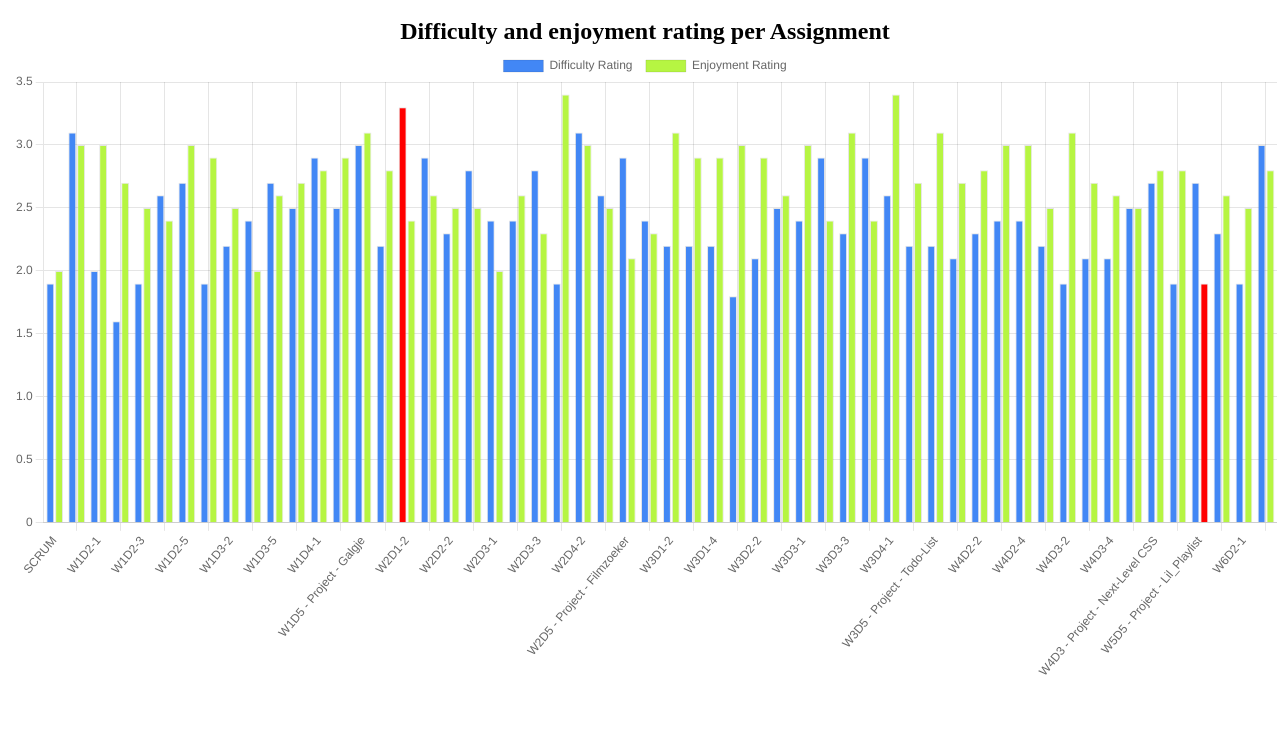
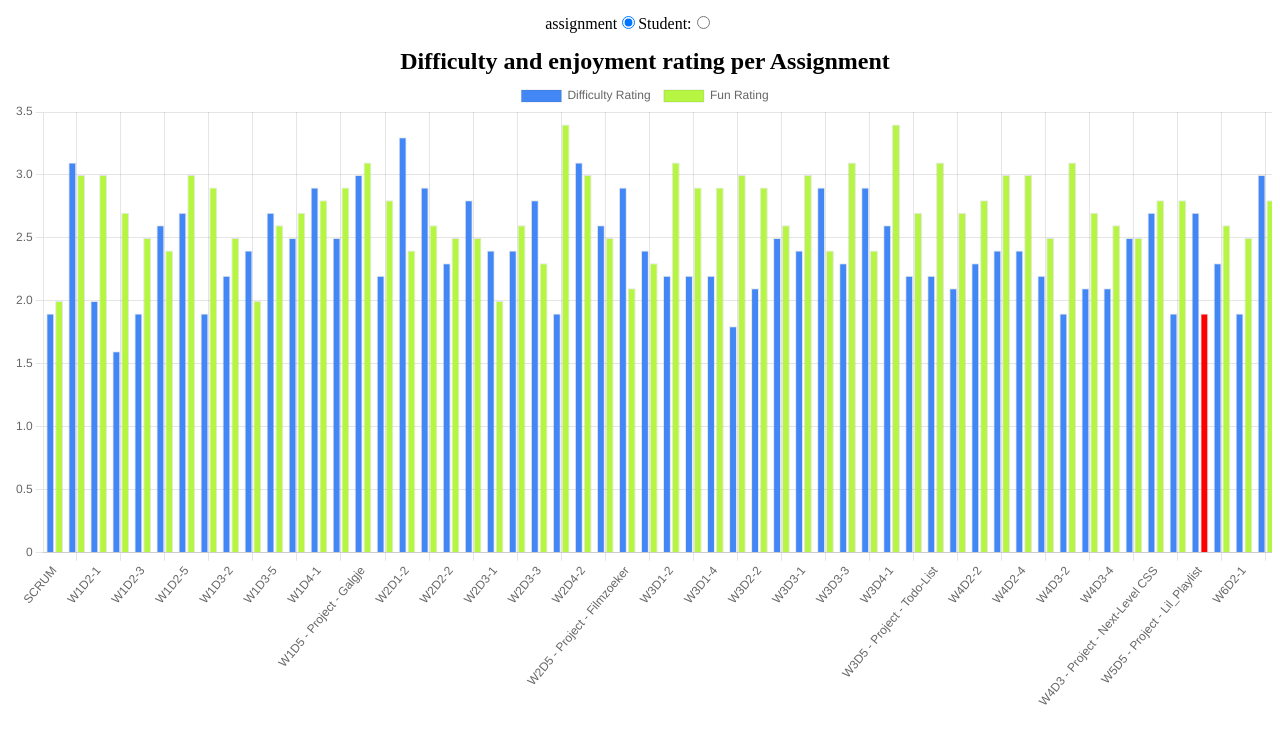
Before and after one commit to SamHogenbirk/eindopdracht, a React (Create React App) app in the folder my-app/: page / in a window 1280 px wide. Shown: the top 742 px of the page. Built offline with nearby package versions, Linux system fonts and the light colour scheme.

Commit message:
added more chart logic and some cleanUp

```diff
--- a/my-app/src/App.css
+++ b/my-app/src/App.css
@@ -15,3 +15,17 @@
   padding: 5px;
   text-align: center;
 }
+
+.chart-wrapper{
+
+  overflow-x: scroll;
+}
+
+.radio{
+
+  margin:auto;
+  width: 15%;
+  padding: 5px;
+
+
+}
--- a/my-app/src/App.js
+++ b/my-app/src/App.js
@@ -1,7 +1,7 @@
 import React from 'react';
-import LineChart from "./components/LineChart"
-import BarChart from "./components/BarChart"
 import Test from "./components/Test"
+import MainPage from './pages/MainPage'
+import Student from './pages/Student'
 import { Route, Routes } from 'react-router-dom';
 import './App.css';
 
@@ -10,9 +10,9 @@ function App() {
   return (
     <div>
       <Routes>
-        <Route path="/" element={<BarChart />} />
+        <Route path="/" element={<MainPage />} />
+        <Route path="/student" element={<Student />} />
         {/* <Test /> */}
-        {/* <LineChart /> */}
       </Routes>
     </div>
   )
--- a/my-app/src/components/BarChart.js
+++ b/my-app/src/components/BarChart.js
@@ -1,78 +1,45 @@
 import React from "react"
-import { useState } from "react"
+import Chart from "chart.js/auto"
 import { Bar } from 'react-chartjs-2'
-import { useSelector } from "react-redux"
 
-
-function BarChart() {
-
-    const data = useSelector((state) => state.data.StudentData)
+function BarChart(data) {
 
     const barOptions = {
         responsive: true,
         plugins: {
-            legend: {
-                position: 'top',
-            },
             title: {
                 display: true,
-                text: "Difficulty and Enjoyment Rating per Assignment"
+                text: data.props.title
             }
         }
     }
 
-    const assignmentArray = [...new Set(data.map(item => item.assignment))]
-
-    const AverageDifficultyRating = (data) => {
-        const averageDifficultyRatingPerAssigntment = assignmentArray.map((assignment) => {
-            const difficultyRatingPerAssignment = data.filter((data) => data.assignment === assignment).map((data) => data.difficulty)
-            const averageDifficultyRating = difficultyRatingPerAssignment.reduce((a, b) => a + b) / difficultyRatingPerAssignment.length
-            return averageDifficultyRating
-
-        })
-        return averageDifficultyRatingPerAssigntment
-    }
-
-    const difficulty = AverageDifficultyRating(data)
-
-    const AverageFunRating = (data) => {
-        const averageFunRatingPerAssigntment = assignmentArray.map((assignment) => {
-            const funRatingPerAssignment = data.filter((data) => data.assignment === assignment).map((data) => data.fun)
-            const averageFunRating = funRatingPerAssignment.reduce((a, b) => a + b) / funRatingPerAssignment.length
-            return averageFunRating
-
-        })
-        return averageFunRatingPerAssigntment
-    }
-
-    console.log(assignmentArray)
-
-    const fun = AverageFunRating(data)
-
-    const [barData, setBarData] = useState({
-
-        labels: assignmentArray, //horizontal axis
+    const barData =
+    {
+        labels: data.props.horizontalArray, //horizontal axis
 
         datasets: [
             {
                 label: "Difficulty Rating ",
-                data: difficulty, //vertical axis
-                backgroundColor: difficulty.map(item => item > 3.2 || item < 1 ? "red" : "rgb(66, 135, 245)"),
+                data: data.props.verticalArrayDifficulty, //vertical axis
+                backgroundColor: data.props.verticalArrayDifficulty
+                    .map(item => item > 3.5 || item < 1 ? "red" : "rgb(66, 135, 245)"),
 
                 borderWidth: 1
             },
             {
-                label: "Enjoyment Rating",
-                data: fun, //vertical axis
-                backgroundColor: fun.map(item => item < 2 ? "red" : "rgb(182, 245, 66)"),
+                label: "Fun Rating",
+                data: data.props.verticalArrayFun, //vertical axis
+                backgroundColor: data.props.verticalArrayFun
+                    .map(item => item < 2 ? "red" : "rgb(182, 245, 66)"),
 
                 borderWidth: 1
             }]
-    })
+    }
 
     return (
         <div className="chart">
-            <h2 className="chart-title" >Difficulty and enjoyment rating per Assignment</h2>
+            <h2 className="chart-title" >{barOptions.plugins.title.text}</h2>
             <Bar
                 data={barData}
                 options={{ barOptions }}
--- a/my-app/src/components/Test.js
+++ b/my-app/src/components/Test.js
@@ -5,49 +5,21 @@ import { useSelector } from "react-redux"
 const Test = () => {
 
     const data = useSelector((state) => state.data.StudentData)
+    console.log(data)
 
-    const calculateAverageDifficultyRatingPerAssigntment = (data) => {
-        const assignments = data.map((data) => data.assignment)
-        const uniqueAssignments = [...new Set(assignments)]
-        const averageDifficultyRatingPerAssigntment = uniqueAssignments.map((assignment) => {
-            const difficultyRatingPerAssignment = data.filter((data) => data.assignment === assignment).map((data) => data.difficultyRating)
-            const averageDifficultyRating = difficultyRatingPerAssignment.reduce((a, b) => a + b) / difficultyRatingPerAssignment.length
-            return averageDifficultyRating
+// const calculateAverageDifficultyRatingPerStudent=(data) => {
+//     const averageDifficultyRatingPerStudent = studentArray.map((student) => {
+//         const difficultyRatingPerStudent =
+//             data.filter((data) => data.studentName === student)
+//                 .map((data) => data.difficulty)
 
-        })
+//         const averageDifficultyRating = difficultyRatingPerStudent.reduce((a, b) => a + b) / difficultyRatingPerStudent.length
 
-        return averageDifficultyRatingPerAssigntment
+//         return averageDifficultyRating
 
-    }
-    console.log(calculateAverageDifficultyRatingPerAssigntment(data))
-
-
-    // const studentNames = [...new Set(studentData.map((object) => object.name))];
-
-    // calculate averages per assignment for joy and difficulty
-    // let allAveragesPerAssignment = [];
-    // const uniqueAssignments = [...new Set(studentData.map((user) => user.assignment))].length;
-    // for (let a = 0; a < uniqueAssignments; a++) {
-    //     const assignmentAllUsers = studentData.filter(item => item.assignment === studentData[a].assignment);
-    //     let joyPerAssignment = [];
-    //     let difficultyPerAssignment = [];
-    //     for (let i = 0; i < assignmentAllUsers.length; i++) {
-    //         joyPerAssignment.push(assignmentAllUsers[i].joy);
-    //         difficultyPerAssignment.push(assignmentAllUsers[i].difficulty);
-    //     }
-
-    //     let averageJoy = joyPerAssignment.reduce((accumulator, current) => accumulator + current) / assignmentAllUsers.length;
-    //     let averageDifficulty = difficultyPerAssignment.reduce((accumulator, current) => accumulator + current) / assignmentAllUsers.length;
-    //     let nameOfAssignment = assignmentAllUsers[0].assignment;
-    //     let assignmentName = { assignment: nameOfAssignment };
-    //     let averageJoyAssignment = { joy: averageJoy };
-    //     let averageDifficultyAssignment = { difficulty: averageDifficulty };
-    //     let totalAverageAssignment = {
-    //         ...assignmentName,
-    //         ...averageDifficultyAssignment,
-    //         ...averageJoyAssignment,
-    //     };
-    //     allAveragesPerAssignment.push(totalAverageAssignment);
+//     })
+//     return averageDifficultyRatingPerStudent
+// }
 }
 
 
--- a/my-app/src/pages/MainPage.js
+++ b/my-app/src/pages/MainPage.js
@@ -1,9 +1,106 @@
 import React from "react"
 import { useSelector } from "react-redux"
-
-MainPage = () => {
+import BarChart from "../components/BarChart"
+import { useState } from "react"
 
 
+const MainPage = () => {
+
+    const data = useSelector((state) => state.data.StudentData)
+
+    const assignmentArray = [...new Set(data.map(item => item.assignment))]
+    const studentArray = [...new Set(data.map(item => item.studentName))]
+
+    const AverageRatingByAssignment = (data, input) => {
+
+        const averageRatingPerAssigntment = assignmentArray.map((assignment) => {
+
+            const ratingPerAssignment =
+                data.filter((data) => data.assignment === assignment)
+                    .map((data) => data[input])
+
+            const averageRating = ratingPerAssignment.reduce((a, b) => a + b) / ratingPerAssignment.length
+
+            return averageRating
+
+        })
+        return averageRatingPerAssigntment
+    }
+
+    const funRatingAssignment = AverageRatingByAssignment(data, "fun")
+    const difficultyRatingAssignment = AverageRatingByAssignment(data, "difficulty")
+
+    const AverageRatingByStudent = (data, input) => {
+
+        const RatingPerStudent = studentArray.map((student) => {
+
+            const RatingPerStudent =
+                data.filter((data) => data.studentName === student)
+                    .map((data) => data[input])
+
+            const averageRating = RatingPerStudent.reduce((a, b) => a + b) / RatingPerStudent.length
+
+            return averageRating
+
+        })
+        return RatingPerStudent
+    }
+
+    const funRatingStudent = AverageRatingByStudent(data, "fun")
+    const difficultyRatingStudent = AverageRatingByStudent(data, "difficulty")
+
+    const [radio, setRadio] = useState({
+        horizontal: assignmentArray,
+        verticalD: difficultyRatingAssignment,
+        verticalF: funRatingAssignment,
+        title: "Assignment"
+    })
+
+    const handleChange = (e) => {
+
+        if (e.target.value === "assignment") {
+            setRadio({
+                horizontal: assignmentArray,
+                verticalD: difficultyRatingAssignment,
+                verticalF: funRatingAssignment,
+                title: "Assignment"
+            })
+        } else {
+            setRadio({
+                horizontal: studentArray,
+                verticalD: difficultyRatingStudent,
+                verticalF: funRatingStudent,
+                title: "Student"
+            })
+        }
+    }
+
+    let horizontalArray = radio.horizontal
+    let verticalArrayDifficulty = radio.verticalD
+    let verticalArrayFun = radio.verticalF
+    let title = `Difficulty and enjoyment rating per ${radio.title}`
+
+    return (
+
+
+        <div className="chart-wrapper" >
+            <div className="radio">
+                <label>
+                    <label> assignment<input defaultChecked="checked" onChange={handleChange} type="radio" id="assignment" name="data" value="assignment"></input></label>
+                    <label>Student:<input onChange={handleChange} type="radio" id="student" name="data" value="student"></input>    </label>
+                </label>
+            </div>
+
+            <BarChart props={{
+                title,
+                horizontalArray,
+                verticalArrayDifficulty,
+                verticalArrayFun,
+
+            }} />
+
+        </div>
+    )
 }
 
 export default MainPage
--- /dev/null
+++ b/my-app/src/pages/Student.js
@@ -0,0 +1,10 @@
+
+
+const Student = (props) => {
+
+    return (
+        <h1>Student</h1>
+    )
+}
+
+export default Student
```
Also changed, not shown: my-app/src/components/StudentList.js (added, +10 -0 lines), 1 other file (tests, documents, lock files or other folders).
